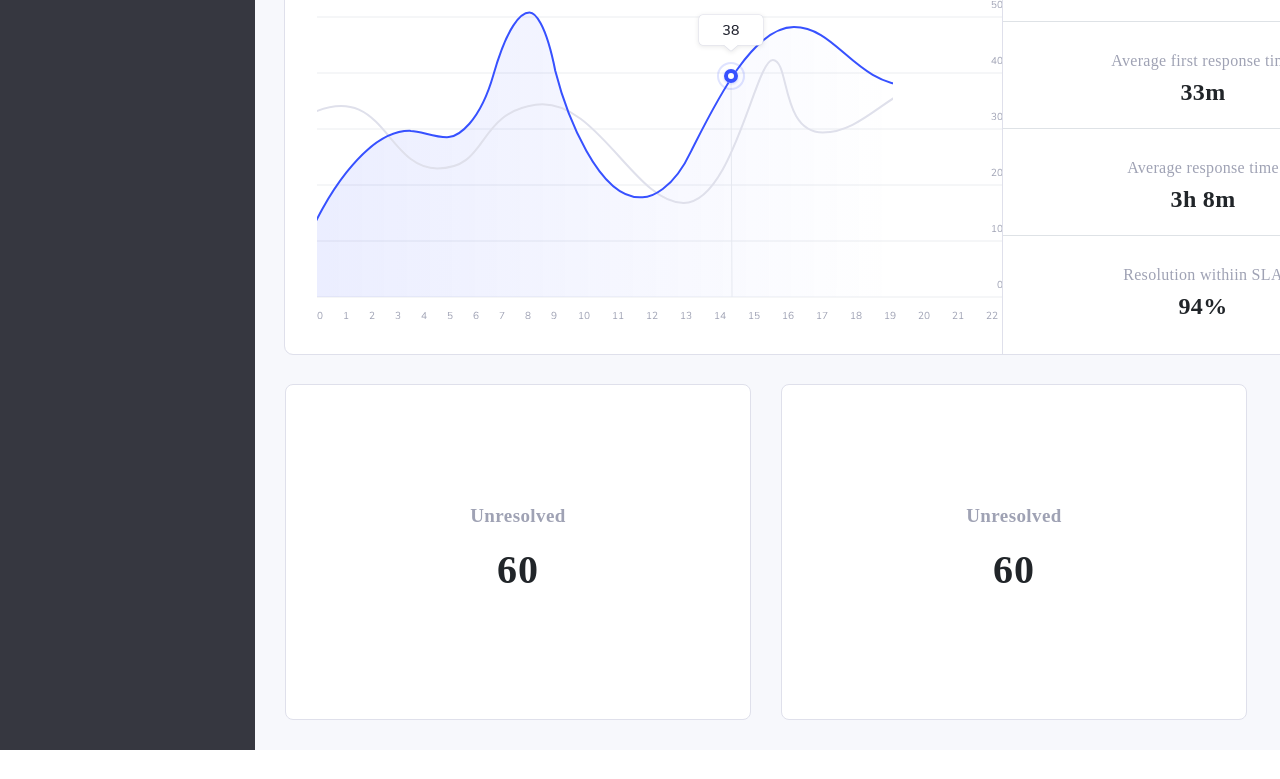
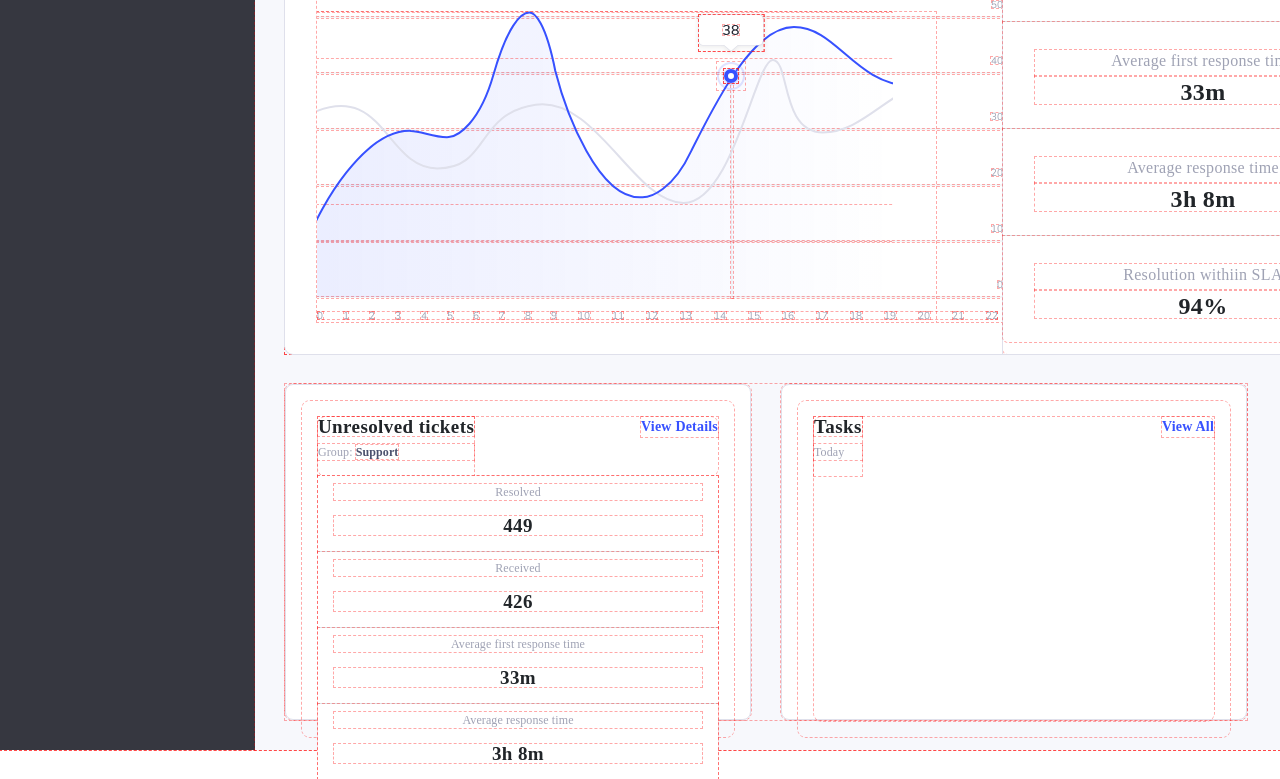
Before and after one commit to CoolMcProgrammer123/INM320-Assignment-5, a website: page public/index.html in a window 1280 px wide. Shown: the part 613-1392 px from the top of the page. Before the commit the page ends 1363 px from the top, so only its background shows below. Drawn offline with nearby package versions, Linux system fonts and the light colour scheme; a web font is replaced by a local one.

Commit message:
Started working on Unresolved Tickets area
Added title, subtitle, a link, list

```diff
--- a/public/assets/css/style.css
+++ b/public/assets/css/style.css
@@ -269,7 +269,9 @@ nav>ul>li>svg {
     top: 32px;
 
 }
-#headgraph h5{
+
+/* Targets the headers of graph and last sections */
+#headgraph h5, #last h5{
     font-family: Muli;
     font-weight: 700;
     font-size: 19px;
@@ -277,7 +279,9 @@ nav>ul>li>svg {
     letter-spacing: 0.4px;
 
 }
-#headgraph p{
+
+/* Targets the headers of graph and last sections */
+#headgraph p, #last p{
     font-family: Muli;
     font-weight: 400;
     font-size: 12px;
@@ -317,7 +321,7 @@ nav>ul>li>svg {
 
 }
 
-/* tickets & tasks */
+/* tickets & tasks (Last Section)*/
 #last{
     width: 100%;
     display: flex;
@@ -328,8 +332,53 @@ nav>ul>li>svg {
     height: 336px;
 }
 
+#last .card-header{
+    height: 336px;
+    width: 100%;
+    border-width: 1px;
+    border-radius: 8px;
+
+    align-items: flex-start;
+
+    display: flex;
+    flex-direction: row;
+    justify-content: space-between;
+    background-color: #00000000;
+    border: 0;
+    padding: 0;
+}
+
 #last .card-body{
     height: 336px;
     border-width: 1px;
     border-radius: 8px;
+
+    align-items: flex-start;
+    margin: 16px 16px 0px 16px;
+
+    display: flex;
+    flex-direction: column;
+    justify-content: space-between;
 }
+
+.card-body a {
+    font-family: Muli;
+    font-weight: 600;
+    font-size: 14px;
+    line-height: 20px;
+    letter-spacing: 0.2px;
+    text-align: right;
+    text-decoration: none;
+    color: #3751FF;
+}
+
+.card-body span {
+    font-weight: 600;
+    color: #4B506D;
+}
+
+
+/* Don't mind me, remove please! */
+* {
+    outline: 1px dashed rgba(255, 0, 0, 0.336) ;
+}
--- a/public/index.html
+++ b/public/index.html
@@ -298,14 +298,43 @@
         <section id="last">
             <div class="card w-100 p-0">
                 <div class="card-body">
-                    <p class="card-text">Unresolved</p>
-                    <h5 class="card-title">60</h5>
+                    <div class="card-header">
+                        <div>
+                            <h5>Unresolved tickets</h5>
+                            <p>Group: <span>Support</span></p>
+                        </div>
+                        <a href="#">View Details</a>
+                    </div>
+
+                    <ul class="list-group list-group-flush" style="width: 100%;">
+                        <li class="list-group-item">
+                          <p class="card-text">Resolved</p>
+                          <h5 class="card-title">449</h5>
+                        </li>
+                        <li class="list-group-item">
+                          <p class="card-text">Received</p>
+                          <h5 class="card-title">426</h5>
+                        </li>
+                        <li class="list-group-item">
+                          <p class="card-text">Average first response time</p>
+                          <h5 class="card-title">33m</h5>
+                        </li>
+                        <li class="list-group-item">
+                          <p class="card-text">Average response time</p>
+                          <h5 class="card-title">3h 8m</h5>
+                        </li>
+                      </ul>
                 </div>
             </div>
             <div class="card w-100 p-0">
                 <div class="card-body">
-                    <p class="card-text">Unresolved</p>
-                    <h5 class="card-title">60</h5>
+                    <div class="card-header">
+                        <div>
+                            <h5>Tasks</h5>
+                            <p>Today</p>
+                        </div>
+                        <a href="#">View All</a>
+                    </div>
                 </div>
             </div>
         </section>
```
